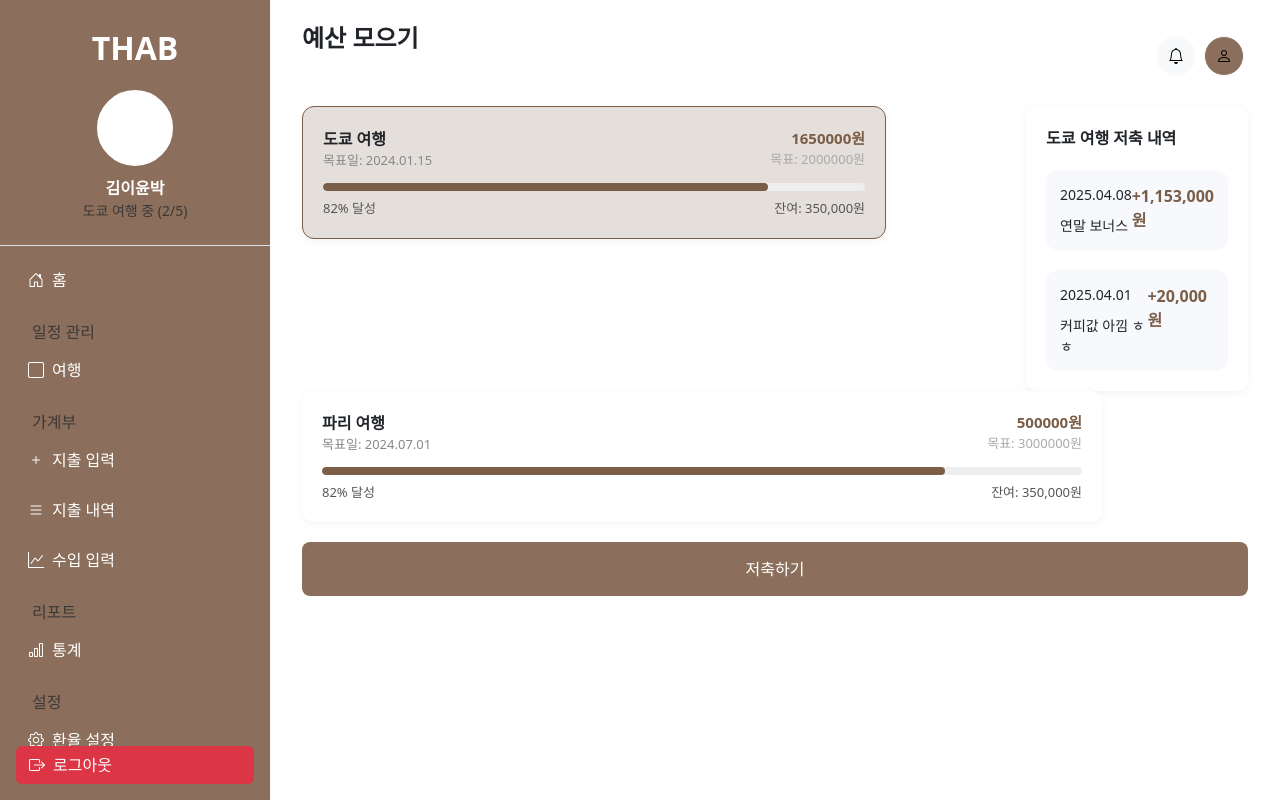
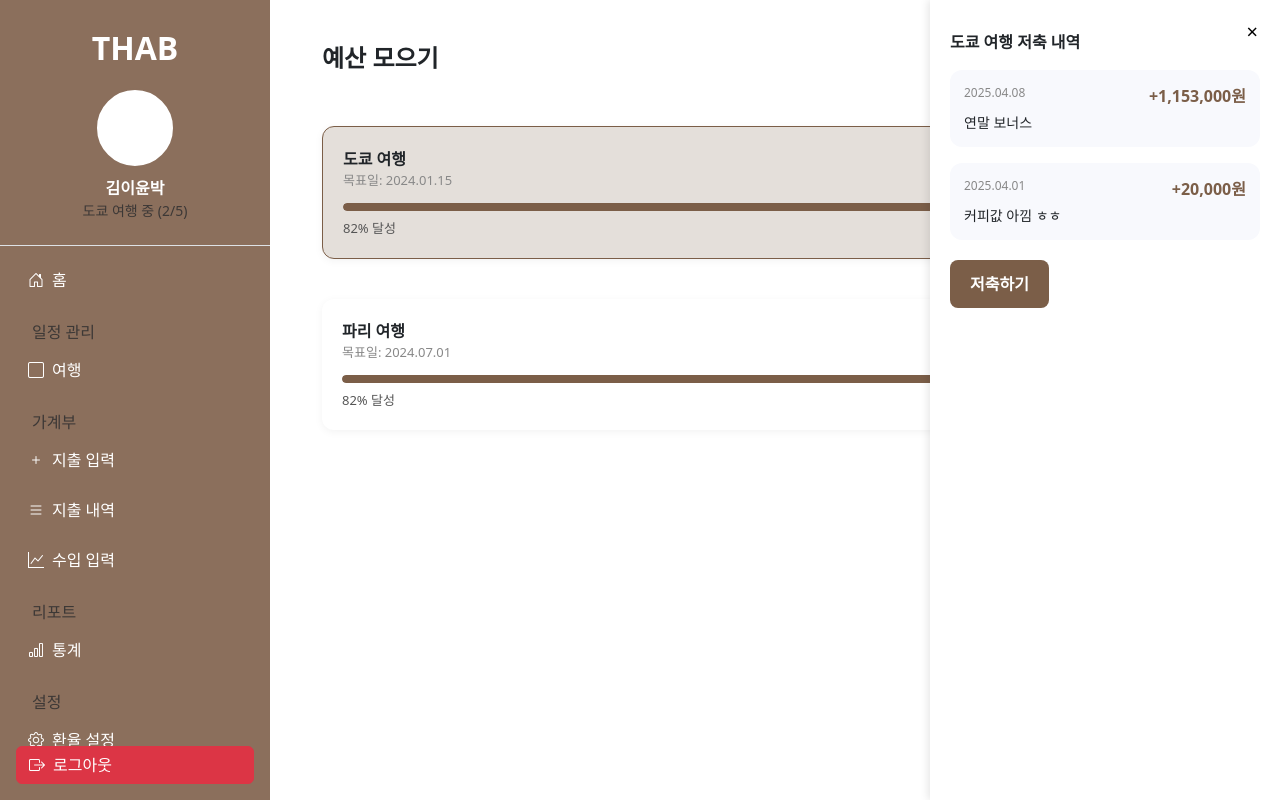
Before and after one commit to gimogibumo/thab, a Vue app: page /budget_input in a window 1280 px wide. Both pictures are taken after a click on the element 775 px from the left and 171 px from the top of the page. Built offline with nearby package versions, Linux system fonts and the light colour scheme.

Commit message:
Design InputBudgetView UI - slidePanel

```diff
--- a/src/layout/MainLayout.vue
+++ b/src/layout/MainLayout.vue
@@ -13,6 +13,7 @@ import Header from '@/components/Header.vue'
 
 <style scoped>
 .content {
+  flex-grow: 1;
   margin-left: 270px;
   padding: 20px;
   height: 100vh;
--- a/src/views/InputBudgetView.vue
+++ b/src/views/InputBudgetView.vue
@@ -31,12 +31,29 @@ const targetAmount = 2000000
 const progressPercent = Math.floor((savedAmount / targetAmount) * 100)
 const remainingAmount = targetAmount - savedAmount
 
-// const isSelected = ref(false)
 const selectedId = ref(null)
+const modalCheck = ref(false)
+const selectedGoal = ref(null)
+
+function modalOpen(goal) {
+  modalCheck.value = true
+  selectedGoal.value = goal
+}
+
+function modalClose() {
+  modalCheck.value = false
+}
 
 function selectCard(id) {
-  selectedId.value = selectedId.value === id ? null : id
+  if (selectedId.value === id) {
+    selectedId.value = null
+    selectedGoal.value = null
+  } else {
+    selectedId.value = id
+    selectedGoal.value = goals.find((goal) => goal.id === id) || null
+  }
 }
+
 </script>
 <template>
   <div class="content">
@@ -67,31 +84,84 @@ function selectCard(id) {
             <div>잔여: {{ remainingAmount.toLocaleString() }}원</div>
           </div>
         </div>
-        <div class="budget-list" v-if="selectedId === goal.id">
-          <div class="title">{{ goal.title }} 저축 내역</div>
-          <div class="list-content"
-               v-for="item in goal.details"
-               :key="item.date + item.title">
+        </div>
+
+        <div class="slide-panel" :class="{ active: selectedId !== null }">
+          <button class="slide-close-btn" @click="selectCard(null)">×</button>
+          <div v-if="selectedGoal">
+            <div class="title">{{ selectedGoal.title }} 저축 내역</div>
+            <div class="list-content"
+                 v-for="item in selectedGoal.details"
+                 :key="item.date + item.title">
+              <div>
+                <div class="input-date">{{ item.date }}</div>
+                <div class="input-title">{{ item.title }}</div>
+              </div>
+              <div class="input">+{{ item.amount.toLocaleString() }}원</div>
+            </div>
+            <button class="open-modal-btn" @click="modalOpen(selectedGoal)">저축하기</button>
+          </div>
+      </div>
+
+      <!-- 모달창 ui -->
+      <div v-show="modalCheck" class="modal-overlay" @click="modalClose">
+        <div class="modal-container" @click.stop>
+          <div class="modal-content">
+            <div class="modal-title">{{ selectedGoal?.title }}에 저축하기</div>
             <div>
-              <div class="input-date">{{ item.date }}</div>
-              <div class="input-title">{{ item.title }}</div>
+              <div class="save-money">저축 금액</div>
+              <input type="text" placeholder="금액을 입력하세요" />
+              <div class="save-memo">메모</div>
+              <input type="text" placeholder="메모를 입력하세요" />
             </div>
-            <div class="input">+{{ item.amount.toLocaleString() }}원</div>
+          </div>
+          <div class="modal-btn">
+            <button @click="modalClose">닫기</button>
+            <button @click="modalClose">확인</button>
           </div>
         </div>
       </div>
-      <div class="btn-save">저축하기</div>
     </div>
   </div>
 </template>
 
 <style scoped>
-.btn-save {
-  background: #8B6F5C;
-  border-radius: 8px;
-  text-align: center;
-  color: white;
-  padding: 15px;
+/* ===== Layout ===== */
+.slide-panel {
+  position: fixed;
+  top: 0;
+  right: 0;
+  width: 350px;
+  height: 100vh;
+  background: #fff;
+  box-shadow: -2px 0 8px rgba(0, 0, 0, 0.1);
+  padding: 30px 20px;
+  z-index: 2000;
+  transition: transform 0.3s ease;
+  transform: translateX(100%);
+}
+
+.slide-panel.active {
+  transform: translateX(0);
+}
+
+.slide-close-btn {
+  position: absolute;
+  top: 16px;
+  right: 16px;
+  font-size: 20px;
+  cursor: pointer;
+  background: none;
+  border: none;
+}
+
+.content {
+  padding: 40px;
+}
+
+.container {
+  max-width: 1200px;
+  margin: 0 auto;
 }
 
 .page-title {
@@ -100,14 +170,32 @@ function selectCard(id) {
   margin-bottom: 50px;
 }
 
+/* ===== Goal Card ===== */
+.goal-wrap {
+  display: flex;
+  align-items: flex-start;
+  gap: 40px;
+  margin-bottom: 40px;
+}
+
 .goal-card {
   background: #fff;
   border-radius: 12px;
   box-shadow: 0 2px 8px rgba(0, 0, 0, 0.05);
   padding: 20px;
   width: 1000px;
-  margin-bottom: 20px;
   transition: all 0.3s ease;
+  cursor: pointer;
+}
+
+.goal-card:hover {
+  border: 0.1rem #7B5E48 solid;
+}
+
+.goal-card.active {
+  border: 0.1rem #7B5E48 solid;
+  background: rgba(122, 94, 72, 0.2);
+  max-width: 800px;
 }
 
 .goal-card.shrinked {
@@ -166,34 +254,11 @@ function selectCard(id) {
   color: #555;
 }
 
-.goal-card:hover {
-  border: 0.1rem #7B5E48 solid;
-}
-
-/* 예산 카드 클릭 시 */
-.goal-card.active {
-  border: 0.1rem #7B5E48 solid;
-  background: rgba(122, 94, 72, 0.2);
-  max-width: 800px;
-}
-
-.goal-wrap {
-  //position: relative;
-  display: flex;
-  align-items: flex-start; /* 위쪽 정렬 */
-  gap: 40px;
-}
-
-.budget-list {
-  //position: absolute;
-  display: block;
-  background: #fff;
-  border-radius: 12px;
-  box-shadow: 0 2px 8px rgba(0, 0, 0, 0.05);
-  padding: 20px;
-  width: 300px;
-  margin-left: 100px;
-  float: right;
+/* ===== Budget List (Details) ===== */
+.budget-list .title {
+  font-size: 16px;
+  font-weight: bold;
+  margin-bottom: 16px;
 }
 
 .list-content {
@@ -203,7 +268,7 @@ function selectCard(id) {
   padding: 14px;
   font-size: 14px;
   border-radius: 12px;
-  margin-top: 20px;
+  margin-top: 16px;
 }
 
 .input {
@@ -217,4 +282,211 @@ function selectCard(id) {
   margin-top: 10px;
 }
 
+.input-date {
+  font-size: 12px;
+  color: #888;
+}
+
+/* ===== Modal ===== */
+.modal-overlay {
+  position: fixed;
+  inset: 0;
+  background: rgba(0, 0, 0, 0.4);
+  display: flex;
+  justify-content: center;
+  align-items: center;
+  z-index: 1000;
+}
+
+.modal-container {
+  background: #fff;
+  border-radius: 10px;
+  width: 550px;
+  padding: 30px 20px;
+  position: relative;
+  box-shadow: 0 4px 20px rgba(0, 0, 0, 0.1);
+}
+
+.modal-title {
+  font-size: 20px;
+  font-weight: bold;
+  margin-bottom: 20px;
+  text-align: center;
+}
+
+.modal-content input[type="text"] {
+  width: 100%;
+  padding: 12px;
+  font-size: 16px;
+  border: 1px solid #ccc;
+  border-radius: 8px;
+}
+
+/* ===== Modal Buttons ===== */
+.modal-btn {
+  display: flex;
+  justify-content: flex-end;
+  margin-top: 20px;
+}
+
+.modal-btn button {
+  background-color: #7B5E48;
+  color: white;
+  padding: 8px 16px;
+  border: none;
+  border-radius: 8px;
+  margin-left: 10px;
+  cursor: pointer;
+}
+
+/* ===== Button: "저축하기" ===== */
+.open-modal-btn {
+  background: #7B5E48;
+  color: white;
+  padding: 12px 20px;
+  border-radius: 8px;
+  border: none;
+  font-weight: bold;
+  cursor: pointer;
+  margin-top: 20px;
+}
+
+
+/* 태블릿 대응 (768px 이하) */
+@media (max-width: 768px) {
+  .goal-wrap {
+    flex-direction: column;
+    gap: 20px;
+  }
+
+  .goal-card,
+  .budget-list {
+    width: 100%;
+    max-width: 100%;
+    margin: 0 auto;
+    position: relative;
+    float: none;
+  }
+
+  .budget-list {
+    margin-left: 0;
+    margin-top: 20px;
+  }
+
+  .modal-container {
+    width: 90%;
+    padding: 20px 15px;
+  }
+
+  .modal-title {
+    font-size: 18px;
+  }
+
+  .modal-btn {
+    flex-direction: column;
+    gap: 10px;
+  }
+
+  .modal-btn button {
+    width: 100%;
+  }
+
+  .open-modal-btn {
+    width: 100%;
+    margin-top: 10px;
+  }
+
+  .top,
+  .bottom {
+    flex-direction: column;
+    align-items: flex-start;
+    gap: 8px;
+  }
+
+  .amount {
+    text-align: left;
+  }
+
+  /* 폰트 사이즈 축소 */
+  .page-title {
+    font-size: 20px;
+  }
+
+  .title {
+    font-size: 15px;
+  }
+
+  .date,
+  .target,
+  .bottom {
+    font-size: 12px;
+  }
+
+  .saved {
+    font-size: 14px;
+  }
+
+  .input-title {
+    font-size: 13px;
+  }
+
+  .input {
+    font-size: 15px;
+  }
+
+  .list-content {
+    font-size: 13px;
+  }
+}
+
+/* 모바일 대응 (480px 이하) */
+@media (max-width: 480px) {
+  .modal-title {
+    font-size: 16px;
+  }
+
+  .page-title {
+    font-size: 18px;
+    text-align: center;
+  }
+
+  .title {
+    font-size: 14px;
+  }
+
+  .saved {
+    font-size: 13px;
+  }
+
+  .target,
+  .date,
+  .bottom,
+  .input,
+  .input-title {
+    font-size: 12px;
+  }
+
+  .modal-btn button {
+    font-size: 14px;
+    padding: 10px 12px;
+  }
+
+  .open-modal-btn {
+    font-size: 14px;
+    padding: 10px;
+  }
+
+  .goal-card {
+    padding: 16px;
+  }
+
+  .budget-list {
+    padding: 16px;
+  }
+
+  .list-content {
+    padding: 10px;
+  }
+}
+
 </style>
```
